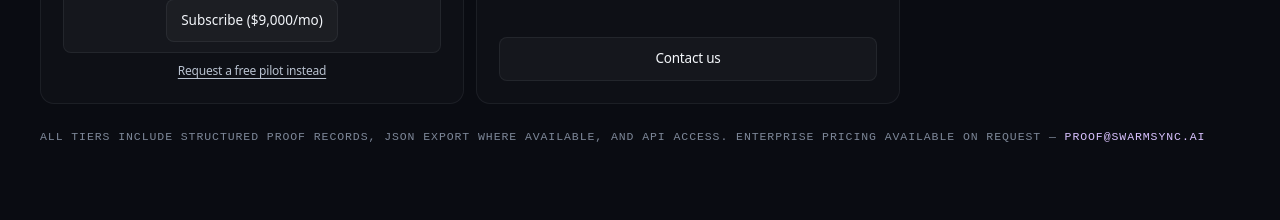
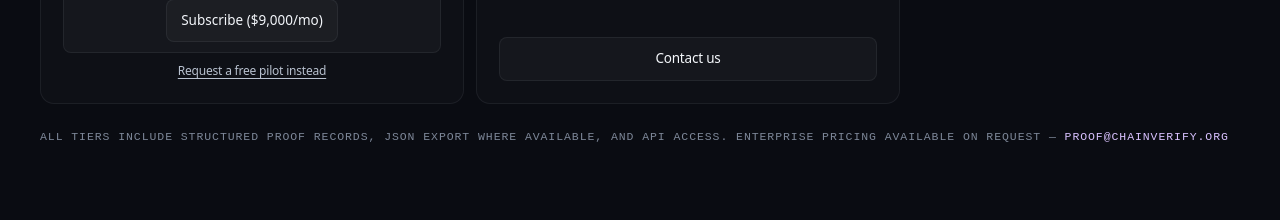
Before and after one commit to BenStoneAI/Chain-verify, a Next.js app in the folder apps/web/: page /audit-proof in a window 1280 px wide. Shown: the part 5540-5760 px from the top of the page. Built offline with nearby package versions, Linux system fonts and the light colour scheme; no server answers.

Commit message:
feat(web): remove remaining SwarmSync visual references

```diff
--- a/apps/web/src/app/audit-proof/page.tsx
+++ b/apps/web/src/app/audit-proof/page.tsx
@@ -807,7 +807,7 @@ export default function AuditProofPage() {
                   </ul>
                   {tier.slug === 'auditproof-enterprise' ? (
                     <Link
-                      href="mailto:proof@swarmsync.ai"
+                      href="mailto:proof@chainverify.org"
                       className="tcta"
                       style={{
                         textDecoration: 'none',
@@ -855,10 +855,10 @@ export default function AuditProofPage() {
               All tiers include structured proof records, JSON export where available, and API access. Enterprise
               pricing available on request —{' '}
               <a
-                href="mailto:proof@swarmsync.ai"
+                href="mailto:proof@chainverify.org"
                 style={{ color: 'var(--accent-soft)', textDecoration: 'none' }}
               >
-                proof@swarmsync.ai
+                proof@chainverify.org
               </a>
             </p>
           </section>
```
